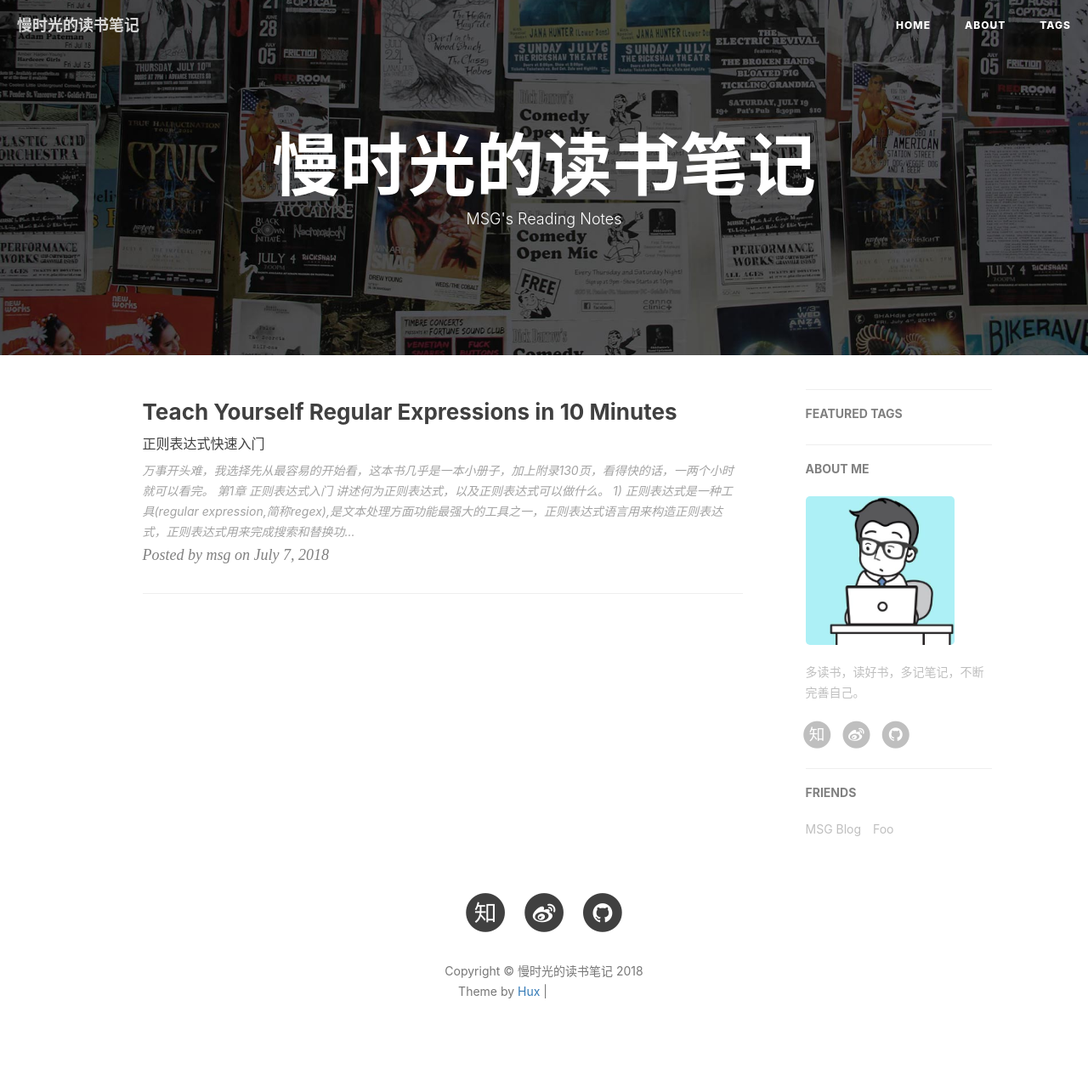
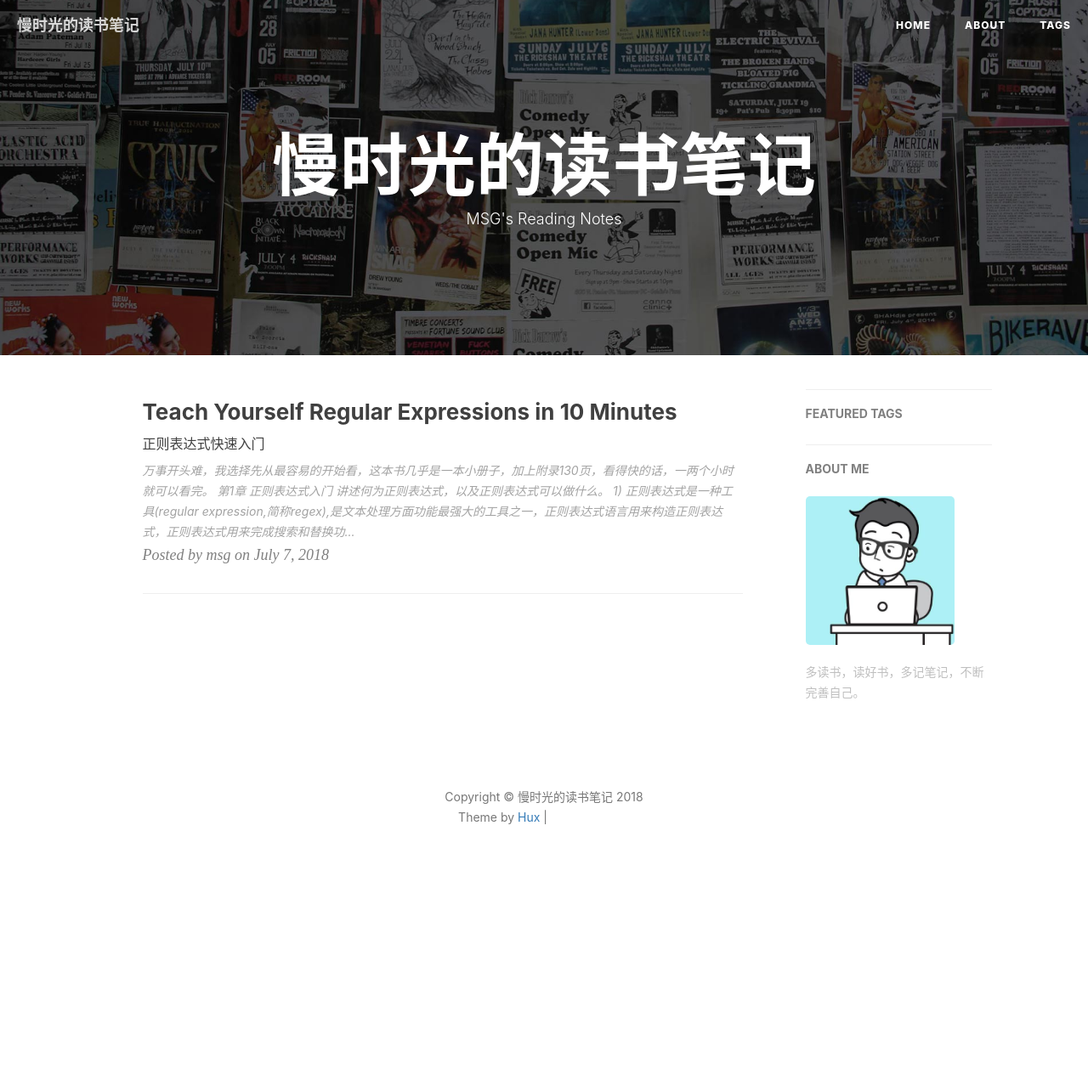
Before and after one commit to msg901216/msg901216.github.io, a Jekyll site: the page built from index.html, in a window 1280 px wide. Shown: the whole page at 85% size. Built offline with Jekyll 4.4.1, drawn with Linux system fonts in a browser that asks for light colours; nearby versions of some CDN libraries; the list of posts is cut into pages by our own code; comment, search, counter and statistics services are not loaded; after the commit the page ends 1066 px from its top, so only the background shows below that; some of the changed lines change nothing that is shown; grey boxes are pictures that could not be loaded.

```diff
--- a/_config.yml
+++ b/_config.yml
@@ -11,10 +11,10 @@
 
 
 # SNS settings
-RSS: false
-weibo_username:     msg
-zhihu_username:     msg
-github_username:    msg901216
+# RSS: false
+# weibo_username:     msg
+# zhihu_username:     msg
+# github_username:    msg901216
 #twitter_username:  msg
 #facebook_username:  msg
 
@@ -80,12 +80,12 @@
 
 
 # Friends
-friends: [
-    {
-        title: "MSG Blog",
-        href: "https://msg901216.github.io"
-    },{
-        title: "Foo",
-        href: "#"
-    }
-]
+# friends: [
+#     {
+#         title: "MSG Blog",
+#         href: "https://msg901216.github.io"
+#     },{
+#         title: "Foo",
+#         href: "#"
+#     }
+# ]
```
